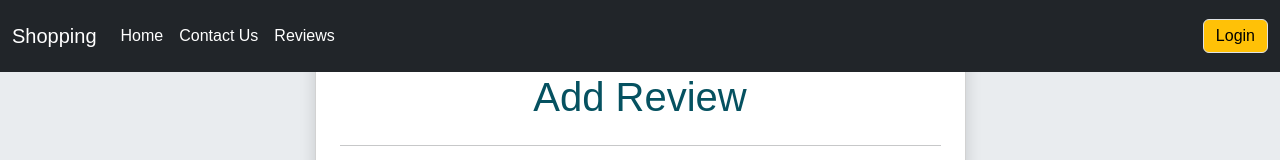
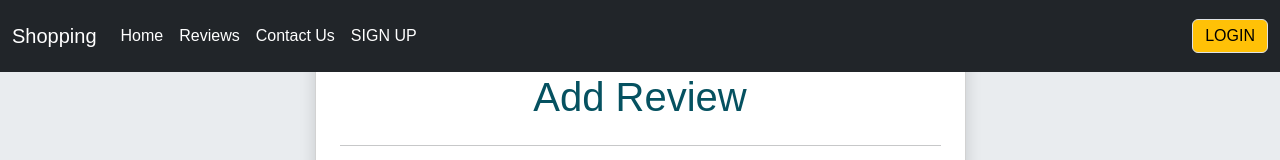
Before and after one commit to VaibhaviK260304/shopping_application, a React (Create React App) app in the folder client/: page /review in a window 1280 px wide. Shown: the top 160 px of the page. Built offline with nearby package versions, Linux system fonts and the light colour scheme; no server answers.

Commit message:
navbar complete

```diff
--- a/client/src/components/Navbar/Navbar.js
+++ b/client/src/components/Navbar/Navbar.js
@@ -51,11 +51,15 @@
                 <Link className="nav-link active" aria-current="page" to="/">Home</Link>
               </li>
               <li className="nav-item">
+                <Link className="nav-link active" aria-current="page" to="/review">Reviews</Link>
+              </li>
+              <li className="nav-item">
                 <Link className="nav-link active" aria-current="page" to="/contact">Contact Us</Link>
               </li>
               <li className="nav-item">
-                <Link className="nav-link active" aria-current="page" to="/review">Reviews</Link>
+                <Link className="nav-link active" aria-current="page" to="/contact">SIGN UP</Link>
               </li>
+
 
               {/* <li className="nav-item dropdown">
                 <Link className="nav-link dropdown-toggle" to="#" role="button" data-bs-toggle="dropdown" aria-expanded="false">
@@ -79,7 +83,7 @@
               </div>
             ) : (
               <Link to='/login' className="text-decoration-none">
-                <button className="btn bg-warning border text-black py-1" type="button">Login</button>
+                <button className="btn bg-warning border text-black py-1" type="button">LOGIN</button>
               </Link>
             )}
           </div>
```
